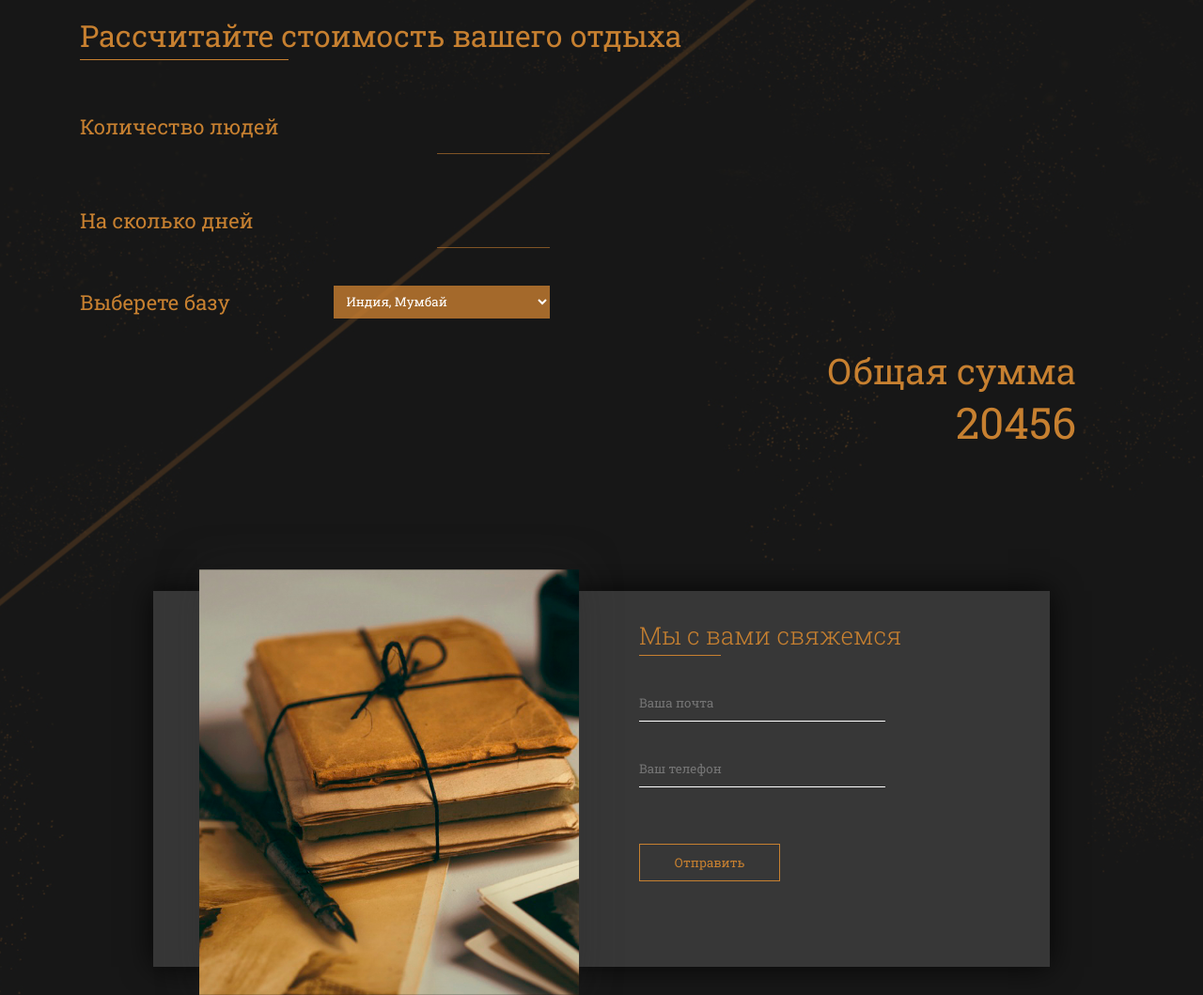
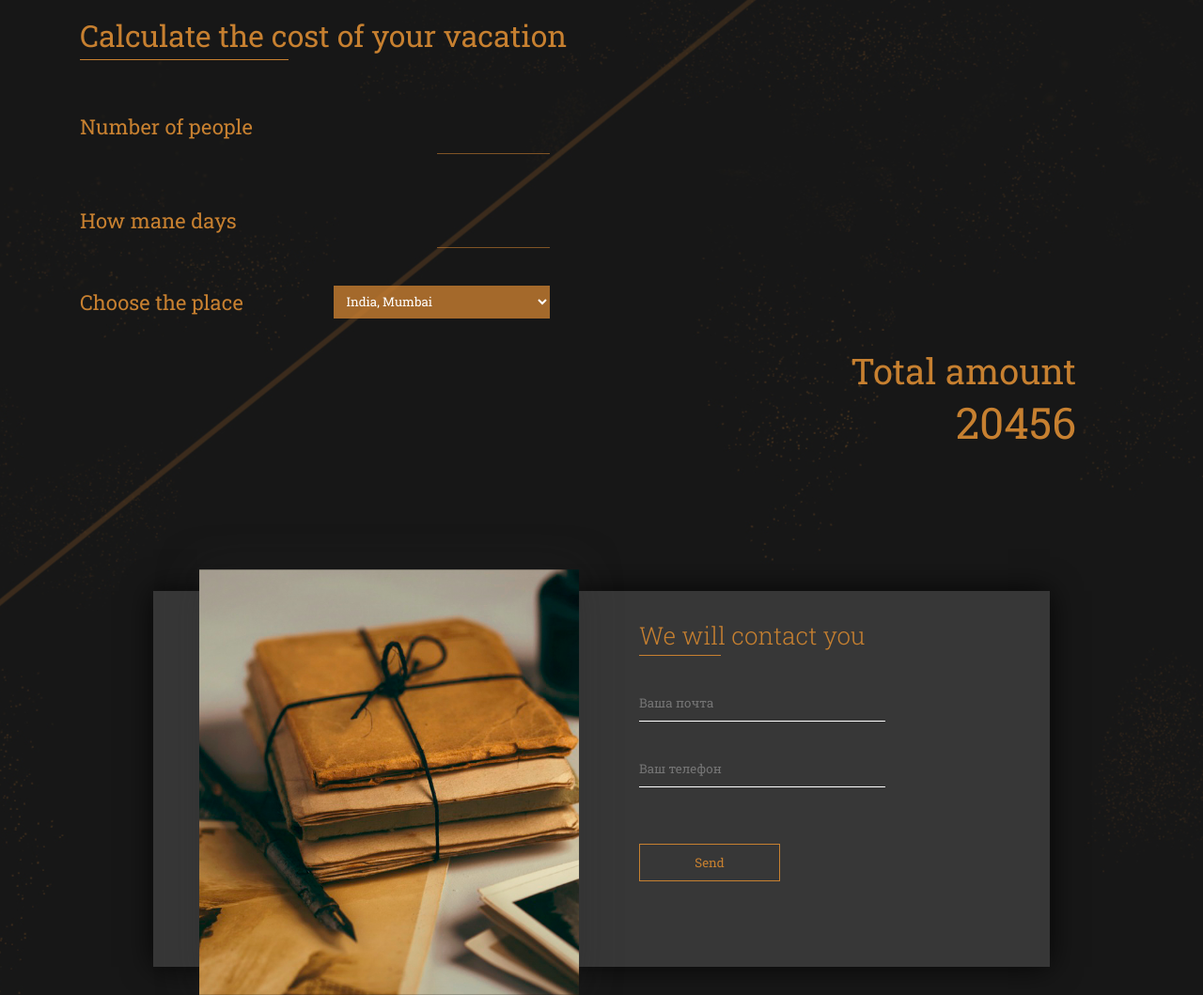
Before and after one commit to denyschornyi/YogaToursToIndia_LandingPage, a plain HTML site: page index.html in a window 1280 px wide. Shown: the part 4663-5722 px from the top of the page at 94% size. Drawn offline with Linux system fonts and the light colour scheme.

Commit message:
Translated all the index.html files from Russian to English

```diff
--- a/index.html
+++ b/index.html
@@ -142,26 +142,26 @@
 				</div>
 			</div>
 			<div class="counter" id="price">
-				<div class="counter-title">Рассчитайте стоимость вашего отдыха
+				<div class="counter-title">Calculate the cost of your vacation
 				</div>
 				<div class="counter-block">
-					<div class="counter-block-option">Количество людей</div>
+					<div class="counter-block-option">Number of people</div>
 					<input type="number" min="1" step="1" class="counter-block-input">
 				</div>
 				<div class="counter-block">
-					<div class="counter-block-option">На сколько дней</div>
+					<div class="counter-block-option">How mane days</div>
 					<input type="number" min="1" step="1" class="counter-block-input">
 				</div>
 				<div class="counter-block">
-					<div class="counter-block-option">Выберете базу</div>
+					<div class="counter-block-option">Choose the place</div>
 					<select name="place" id="select">
-						<option id="mumbai" value="1">Индия, Мумбай</option>
-						<option id="kerala" value="1.5">Индия, Керала</option>
-						<option id="varanasi" value="1.8">Индия, Варанаси</option>
+						<option id="mumbai" value="1">India, Mumbai</option>
+						<option id="kerala" value="1.5">India, Kerala</option>
+						<option id="varanasi" value="1.8">India, Varanasi</option>
 					</select>
 				</div>
 				<div class="counter-total">
-					Общая сумма<br>
+					Total amount<br>
 					<span id="total">20456</span>
 				</div>
 			</div>
@@ -171,12 +171,12 @@
 				</div>
 				<div class="contact-form">
 					<div class="contact-form-title">
-						Мы с вами свяжемся
+						We will contact you
 					</div>
 					<form id="form">
 						<input required type="email" placeholder="Ваша почта">
 						<input required type="tel" placeholder="Ваш телефон">
-						<button type="submit">Отправить</button>
+						<button type="submit">Send</button>
 					</form>
 				</div>
 			</div>
@@ -213,18 +213,18 @@
 				<div class="popup-close">&times;
 				</div>
 				<div class="popup-title">
-				Форма обратной связи</div>
+					Feedback form</div>
 					<div class="popup-form">
 						<form action="#" class="main-form">
 							<div class="popup-form-header">
-								Узнайте больше о своём отдыхе
+								Find out more about your holiday.
 							</div>
 								<label class="popup-form__label" for="phone">
-								Введите ваш номер телефона:
+									Enter your phone number:
 								</label>
 								<input class="popup-form__input" name="phone" type="tel" required placeholder="+7(978) 973 33 45">
 								<button class="button popup-form__btn">
-									Оставить заявку!
+									Submit your application!
 								</button>
 						</form>
 					</div>
```
